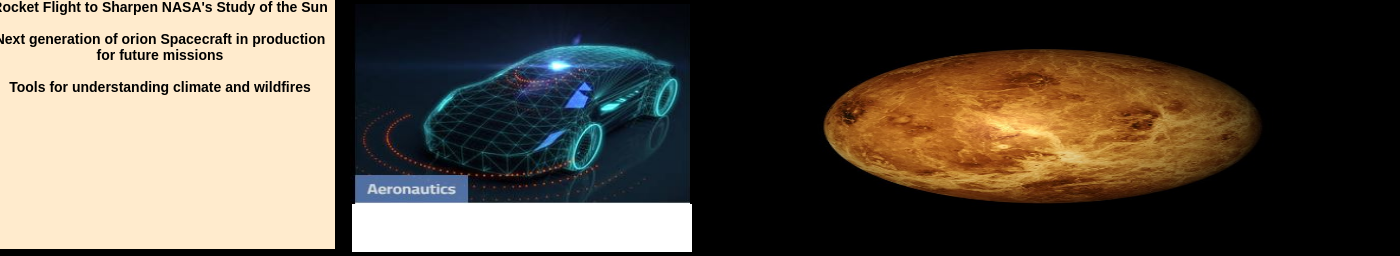
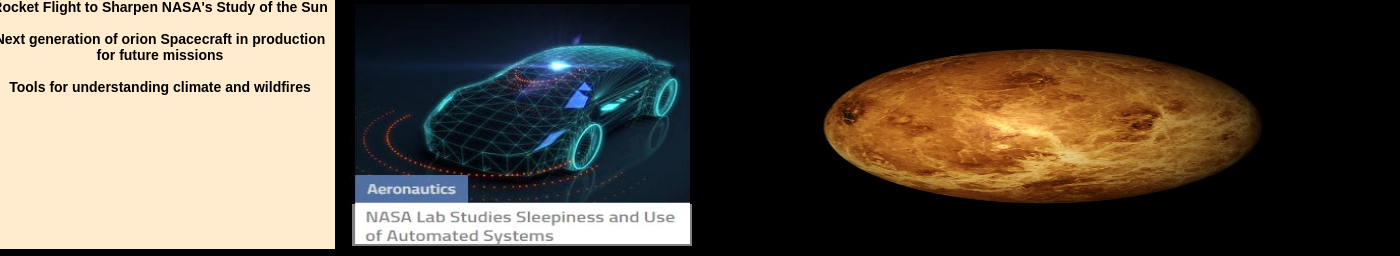
Before and after one commit to MDHUtbilding/DVA_231, a PHP site: page /HTML/Index.html in a window 1400 px wide; the page is wider, and only the part inside the window is pictured. Shown: the part 463-719 px from the top of that part. Run offline with PHP 8.4, Linux system fonts and the light colour scheme.

Commit message:
Update gridImage.css
Updated item3.

```diff
--- a/Lab/CSS/gridImage.css
+++ b/Lab/CSS/gridImage.css
@@ -1,4 +1,3 @@
-
 .grid-container {
   display: grid;
   justify-content: center;
@@ -144,12 +143,13 @@
 {
 	margin: 200px 0px;
 	width: 100%;
-    height: -70px;
-    float: left;
+	height: 42px;
 	background: white;
 	color: black;
 	border-left: 2px solid #000;
 	color: transparent;
+	opacity: 0.5;
+	content:"";
 }
 
 .text_wrap_right:hover
```
Lines whose indentation alone changed are shown as unchanged.
